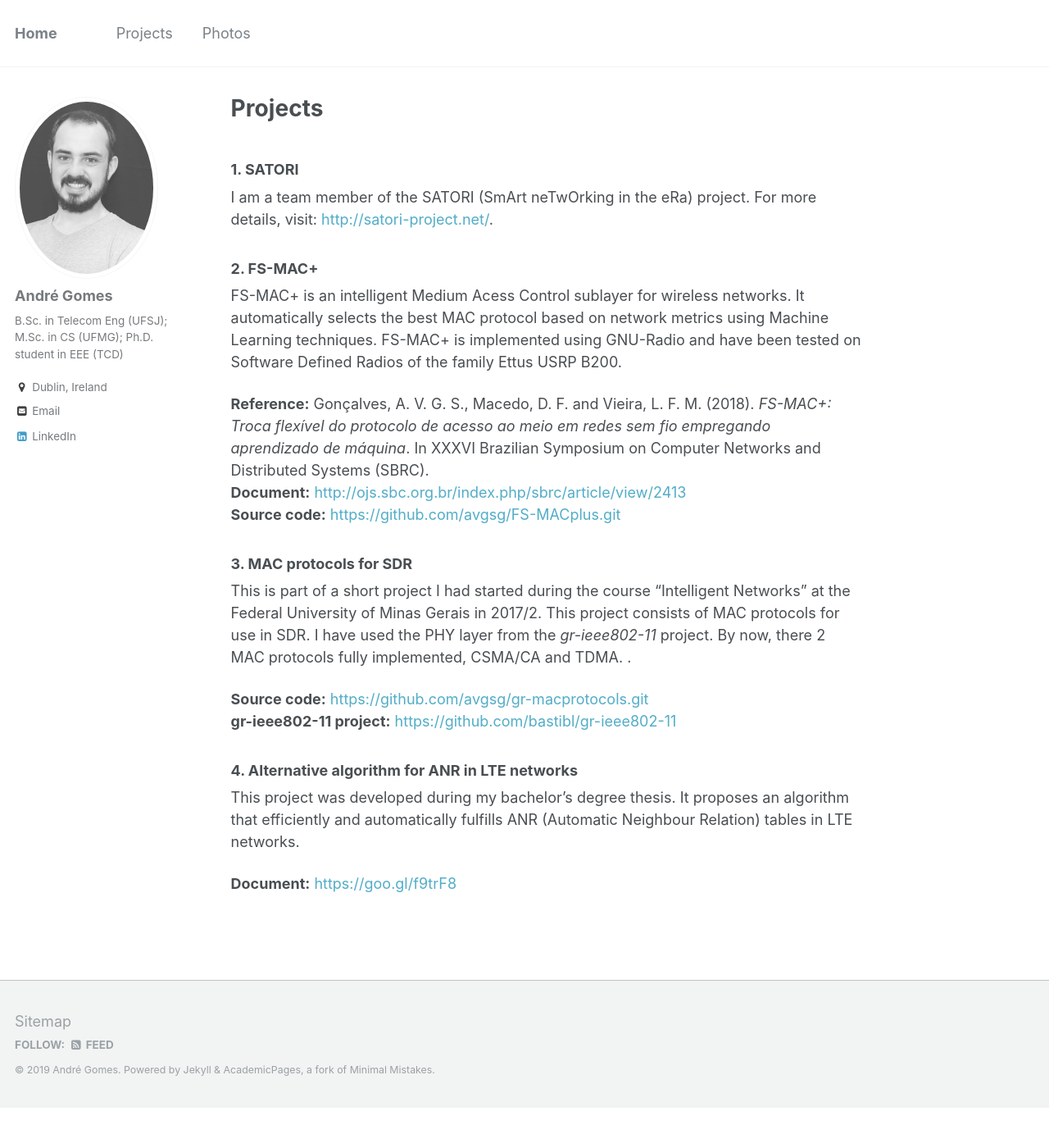
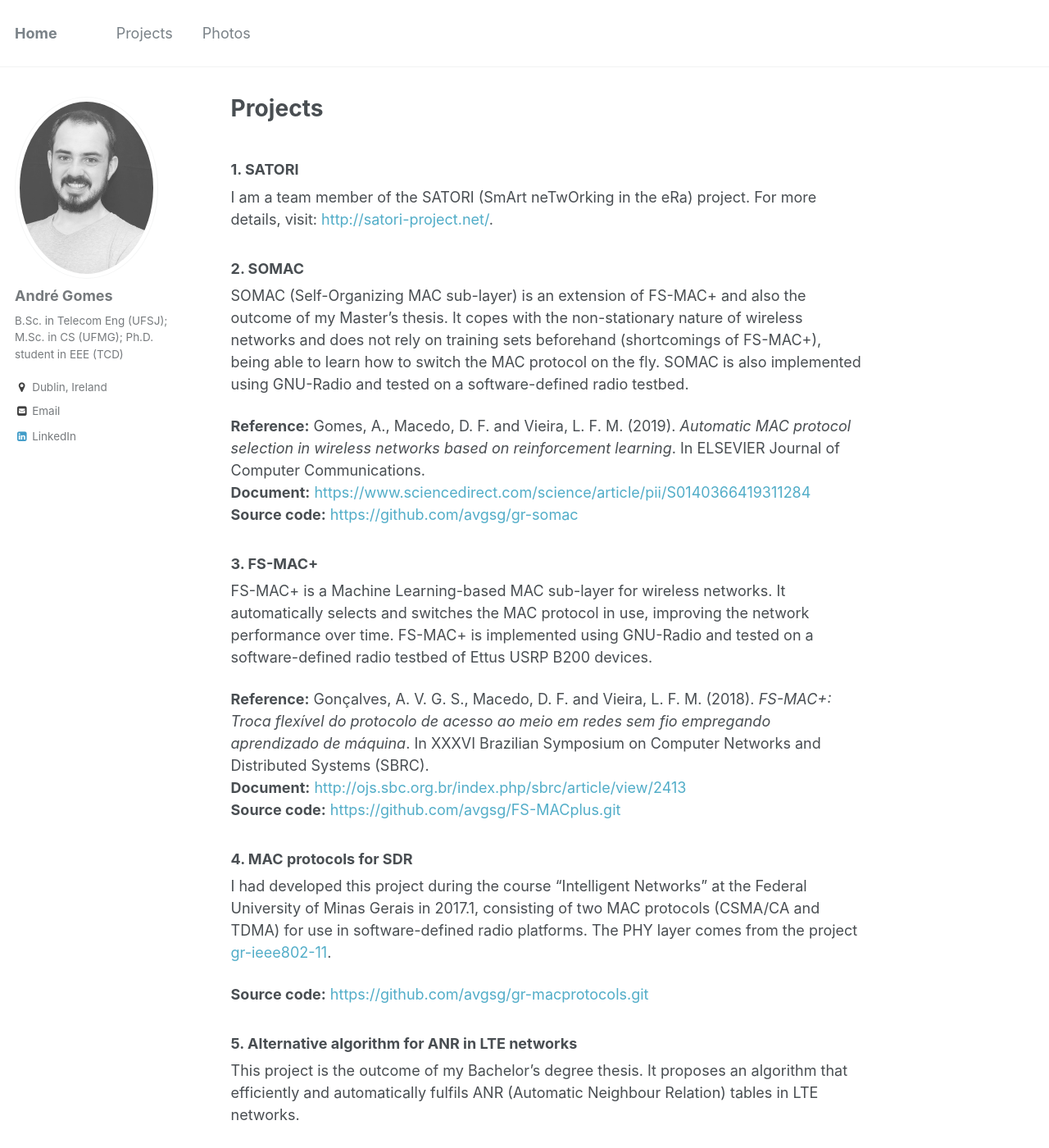
Before and after one commit to avgsg/avgsg.github.io, a Jekyll site: the page built from _pages/projects.md, in a window 1280 px wide and 1400 px high. Shown: the whole window at 82% size. Built offline with Jekyll 4.4.1, drawn with Linux system fonts in a browser that asks for light colours.

Commit message:
update CV and projects -- add SOMAC

```diff
--- a/_pages/projects.md
+++ b/_pages/projects.md
@@ -7,23 +7,30 @@ author_profile: true
 ### 1. SATORI
 I am a team member of the SATORI (SmArt neTwOrking in the eRa) project. For more details, visit: <http://satori-project.net/>.
 
-### 2. FS-MAC+
+### 2. SOMAC
 
-FS-MAC+ is an intelligent Medium Acess Control sublayer for wireless networks. It automatically selects the best MAC protocol based on network metrics using Machine Learning techniques. FS-MAC+ is implemented using GNU-Radio and have been tested on Software Defined Radios of the family Ettus USRP B200.
+SOMAC (Self-Organizing MAC sub-layer) is an extension of FS-MAC+ and also the outcome of my Master's thesis. It copes with the non-stationary nature of wireless networks and does not rely on training sets beforehand (shortcomings of FS-MAC+), being able to learn how to switch the MAC protocol on the fly. SOMAC is also implemented using GNU-Radio and tested on a software-defined radio testbed.
+
+**Reference:** Gomes, A., Macedo, D. F. and Vieira, L. F. M. (2019). _Automatic MAC protocol selection in wireless networks based on reinforcement learning_. In ELSEVIER Journal of Computer Communications. <br>
+**Document:** <https://www.sciencedirect.com/science/article/pii/S0140366419311284> <br>
+**Source code:** <https://github.com/avgsg/gr-somac> <br>
+
+### 3. FS-MAC+
+
+FS-MAC+ is a Machine Learning-based MAC sub-layer for wireless networks. It automatically selects and switches the MAC protocol in use, improving the network performance over time. FS-MAC+ is implemented using GNU-Radio and tested on a software-defined radio testbed of Ettus USRP B200 devices.
 
 **Reference:** Gonçalves, A. V. G. S., Macedo, D. F. and Vieira, L. F. M. (2018). _FS-MAC+: Troca flexível do protocolo de acesso ao meio em redes sem fio empregando aprendizado de máquina_. In XXXVI Brazilian Symposium on Computer Networks and Distributed Systems (SBRC). <br>
 **Document:** <http://ojs.sbc.org.br/index.php/sbrc/article/view/2413> <br>
 **Source code:** <https://github.com/avgsg/FS-MACplus.git> <br>
 
-### 3. MAC protocols for SDR
+### 4. MAC protocols for SDR
 
-This is part of a short project I had started during the course "Intelligent Networks" at the Federal University of Minas Gerais in 2017/2. This project consists of MAC protocols for use in SDR. I have used the PHY layer from the _gr-ieee802-11_ project. By now, there 2 MAC protocols fully implemented, CSMA/CA and TDMA. .
+I had developed this project during the course "Intelligent Networks" at the Federal University of Minas Gerais in 2017.1, consisting of two MAC protocols (CSMA/CA and TDMA) for use in software-defined radio platforms. The PHY layer comes from the project [gr-ieee802-11](https://github.com/bastibl/gr-ieee802-11).
 
 **Source code:** <https://github.com/avgsg/gr-macprotocols.git> <br>
-**gr-ieee802-11 project:** <https://github.com/bastibl/gr-ieee802-11> <br>
 
-### 4. Alternative algorithm for ANR in LTE networks
+### 5. Alternative algorithm for ANR in LTE networks
 
-This project was developed during my bachelor's degree thesis. It proposes an algorithm that efficiently and automatically fulfills ANR (Automatic Neighbour Relation) tables in LTE networks.
+This project is the outcome of my Bachelor's degree thesis. It proposes an algorithm that efficiently and automatically fulfils ANR (Automatic Neighbour Relation) tables in LTE networks.
 
 **Document:** <https://goo.gl/f9trF8>
```
Also changed, not shown: _pages/about.md (+4 -2 lines), 1 other file.
